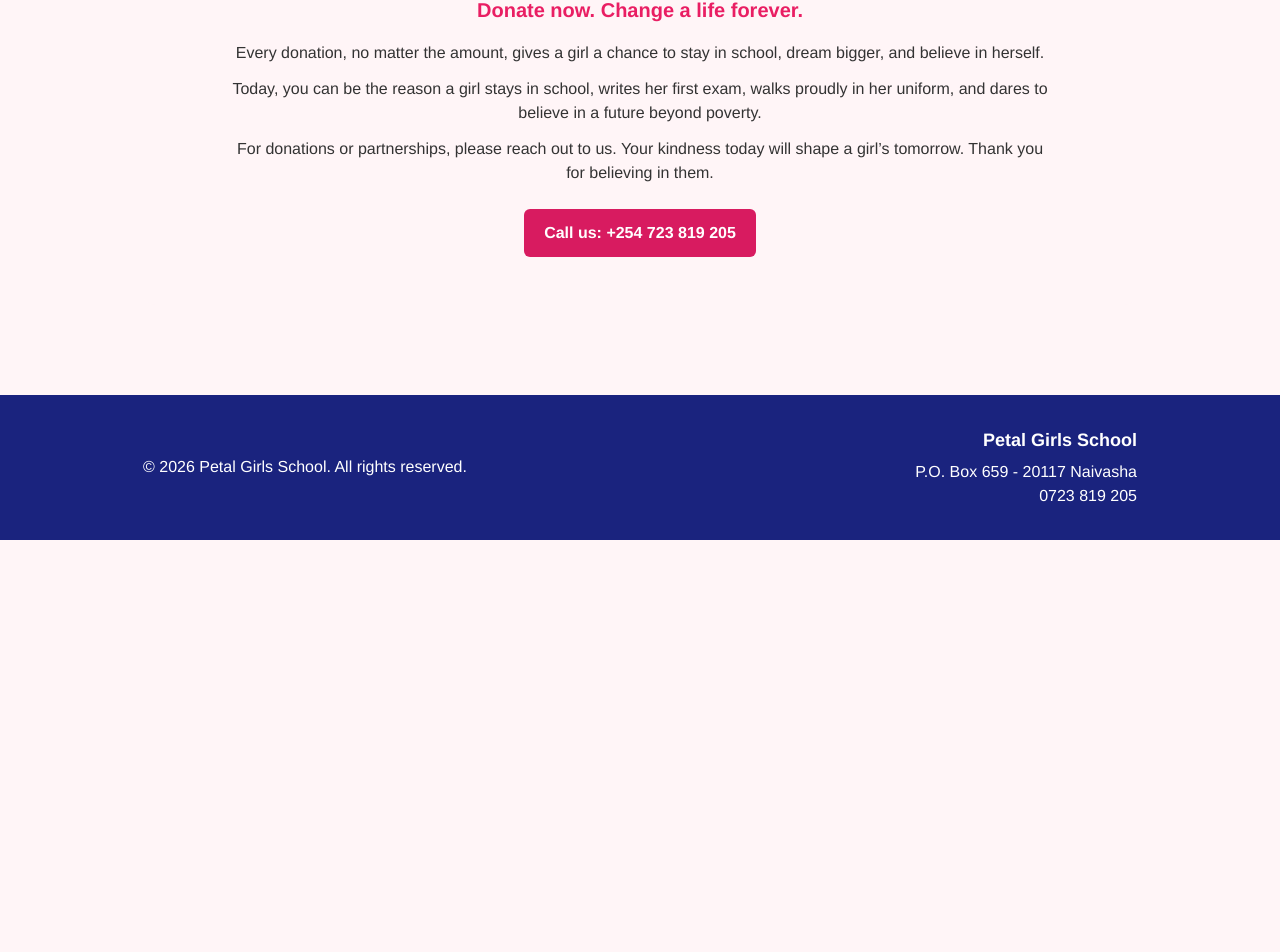
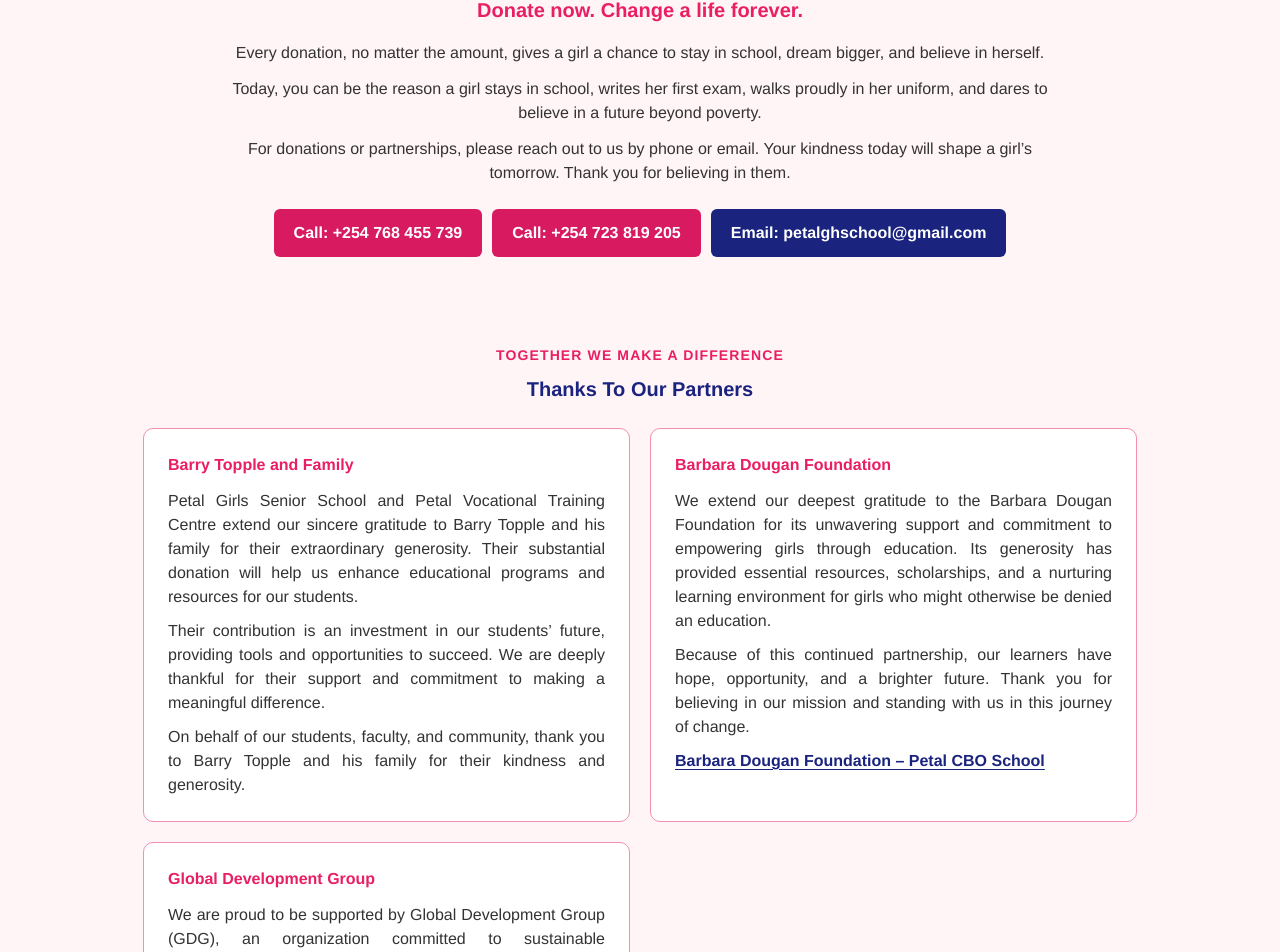
Before and after one commit to WangaiJM/girls, a React (Vite) app: page /donation in a window 1280 px wide. Shown: the part 1517-2469 px from the top of the page. Before the commit the page ends 2057 px from the top, so only its background shows below. Built offline with nearby package versions, Linux system fonts and the light colour scheme.

Commit message:
Update donation page partners and contacts

```diff
--- a/src/pages/Donation/Donation.tsx
+++ b/src/pages/Donation/Donation.tsx
@@ -28,6 +28,38 @@
   },
 ];
 
+const partners = [
+  {
+    name: "Barry Topple and Family",
+    paragraphs: [
+      "Petal Girls Senior School and Petal Vocational Training Centre extend our sincere gratitude to Barry Topple and his family for their extraordinary generosity. Their substantial donation will help us enhance educational programs and resources for our students.",
+      "Their contribution is an investment in our students’ future, providing tools and opportunities to succeed. We are deeply thankful for their support and commitment to making a meaningful difference.",
+      "On behalf of our students, faculty, and community, thank you to Barry Topple and his family for their kindness and generosity.",
+    ],
+  },
+  {
+    name: "Barbara Dougan Foundation",
+    paragraphs: [
+      "We extend our deepest gratitude to the Barbara Dougan Foundation for its unwavering support and commitment to empowering girls through education. Its generosity has provided essential resources, scholarships, and a nurturing learning environment for girls who might otherwise be denied an education.",
+      "Because of this continued partnership, our learners have hope, opportunity, and a brighter future. Thank you for believing in our mission and standing with us in this journey of change.",
+    ],
+    link: {
+      label: "Barbara Dougan Foundation – Petal CBO School",
+      href: "https://barbaradouganfoundation.org/petalcboschool",
+    },
+  },
+  {
+    name: "Global Development Group",
+    paragraphs: [
+      "We are proud to be supported by Global Development Group (GDG), an organization committed to sustainable development and education empowerment. This partnership helps us provide quality education, boarding facilities, and opportunities for girls to break the cycle of poverty.",
+    ],
+    link: {
+      label: "Global Development Group Australia – Petal School",
+      href: "https://globaldevelopmentgroup.org/Projects/Details?id=174&projectName=Petal%20Girls%20High%20School&projectNum=J991N&FromShortUrl=False&source=pweb",
+    },
+  },
+];
+
 const Donation = () => (
   <div className="donation-page">
     <div
@@ -43,13 +75,12 @@
           <p className="donation-page__eyebrow">Give her a chance</p>
           <h2 id="donation-title">Give Her a Chance—Transform a Life Today</h2>
           <p>
-            At Petal Girls School, we see the{" "}
-            <strong>dreams in their eyes—young</strong>, determined girls who
-            long for an education but face unimaginable hardships. Many come
-            from families struggling to afford a meal, let alone school fees.
-            Some have lost parents; others are fighting against traditions that
-            do not believe in educating girls. Yet, despite it all, they hold on
-            to hope.
+            At PGSS, we see the <strong>dreams in their eyes—young</strong>,
+            determined girls who long for an education but face unimaginable
+            hardships. Many come from families struggling to afford a meal, let
+            alone school fees. Some have lost parents; others are fighting
+            against traditions that do not believe in educating girls. Yet,
+            despite it all, they hold on to hope.
           </p>
         </div>
         <img
@@ -106,12 +137,51 @@
           beyond poverty.
         </p>
         <p>
-          For donations or partnerships, please reach out to us. Your kindness
-          today will shape a girl’s tomorrow. Thank you for believing in them.
+          For donations or partnerships, please reach out to us by phone or
+          email. Your kindness today will shape a girl’s tomorrow. Thank you for
+          believing in them.
         </p>
-        <a className="donation-appeal__contact" href="tel:+254723819205">
-          Call us: +254 723 819 205
-        </a>
+        <div className="donation-appeal__contacts">
+          <a className="donation-appeal__contact" href="tel:+254768455739">
+            Call: +254 768 455 739
+          </a>
+          <a className="donation-appeal__contact" href="tel:+254723819205">
+            Call: +254 723 819 205
+          </a>
+          <a
+            className="donation-appeal__contact donation-appeal__contact--email"
+            href="mailto:petalghschool@gmail.com"
+          >
+            Email: petalghschool@gmail.com
+          </a>
+        </div>
+      </section>
+
+      <section
+        className="donation-partners"
+        aria-labelledby="donation-partners-title"
+      >
+        <header className="donation-partners__heading">
+          <p className="donation-page__eyebrow">
+            Together we make a difference
+          </p>
+          <h2 id="donation-partners-title">Thanks To Our Partners</h2>
+        </header>
+        <div className="donation-partners__list">
+          {partners.map(({ name, paragraphs, link }) => (
+            <article className="donation-partner" key={name}>
+              <h3>{name}</h3>
+              {paragraphs.map((paragraph) => (
+                <p key={paragraph}>{paragraph}</p>
+              ))}
+              {link && (
+                <a href={link.href} target="_blank" rel="noreferrer">
+                  {link.label}
+                </a>
+              )}
+            </article>
+          ))}
+        </div>
       </section>
     </div>
   </div>
--- a/src/pages/Donation/donation.scss
+++ b/src/pages/Donation/donation.scss
@@ -113,9 +113,63 @@
     transform 160ms ease;
 }
 
+.donation-appeal__contacts {
+  display: flex;
+  flex-wrap: wrap;
+  justify-content: center;
+  gap: 1rem;
+}
+
+.donation-appeal__contact--email {
+  background: var(--accent-color);
+}
+
 .donation-appeal__contact:hover {
   background: var(--primary-color);
   transform: translateY(-2px);
+}
+
+.donation-partners {
+  padding-top: 4rem;
+}
+
+.donation-partners__heading {
+  margin-bottom: 2.4rem;
+  text-align: center;
+}
+
+.donation-partners__heading .donation-page__eyebrow {
+  text-align: center;
+}
+
+.donation-partners__heading h2 {
+  color: var(--accent-color);
+}
+
+.donation-partners__list {
+  display: grid;
+  grid-template-columns: repeat(2, minmax(0, 1fr));
+  gap: 2rem;
+}
+
+.donation-partner {
+  padding: 2.4rem;
+  border: 1px solid var(--border-color);
+  border-radius: 1rem;
+  background: #fff;
+}
+
+.donation-partner h3 {
+  margin-bottom: 1.2rem;
+  color: var(--primary-color);
+}
+
+.donation-partner a {
+  display: inline-block;
+  color: var(--accent-color);
+  font-weight: 700;
+  text-decoration: underline;
+  text-underline-offset: 0.2em;
 }
 
 @media (max-width: 700px) {
@@ -130,4 +184,8 @@
   .donation-impact__list {
     grid-template-columns: 1fr;
   }
+
+  .donation-partners__list {
+    grid-template-columns: 1fr;
+  }
 }
```
